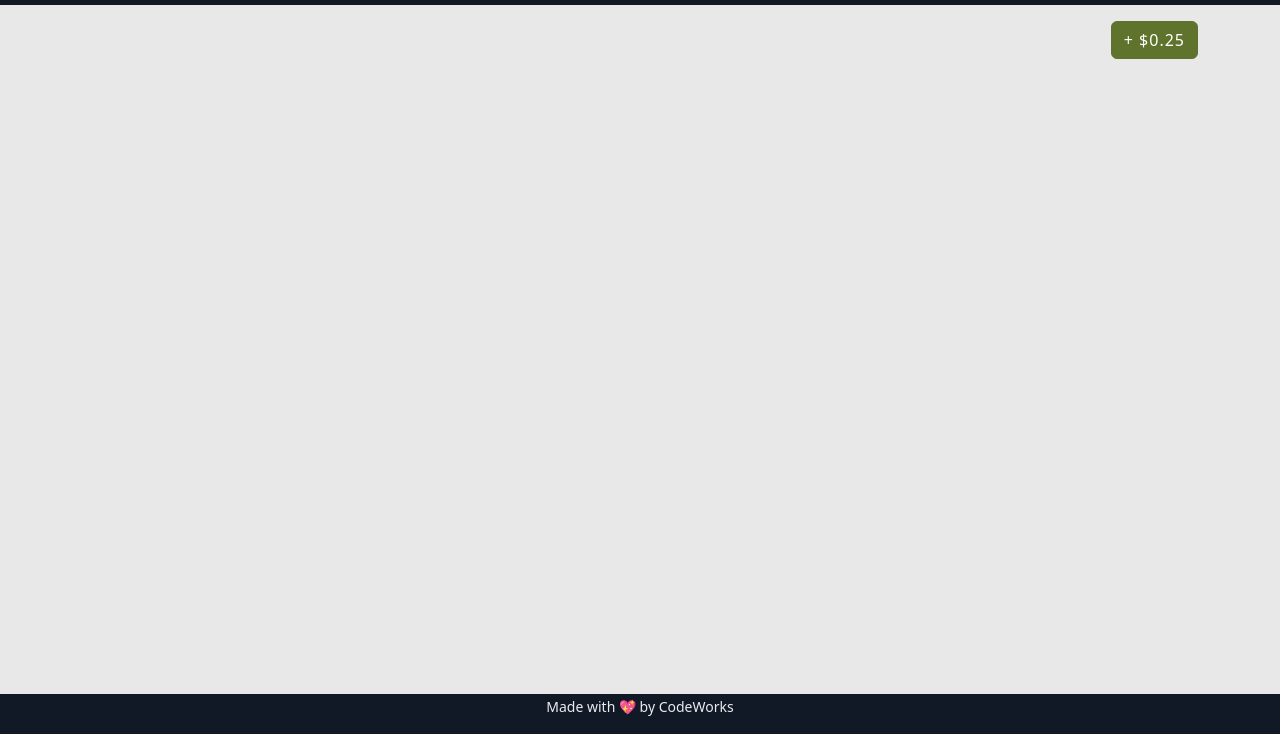
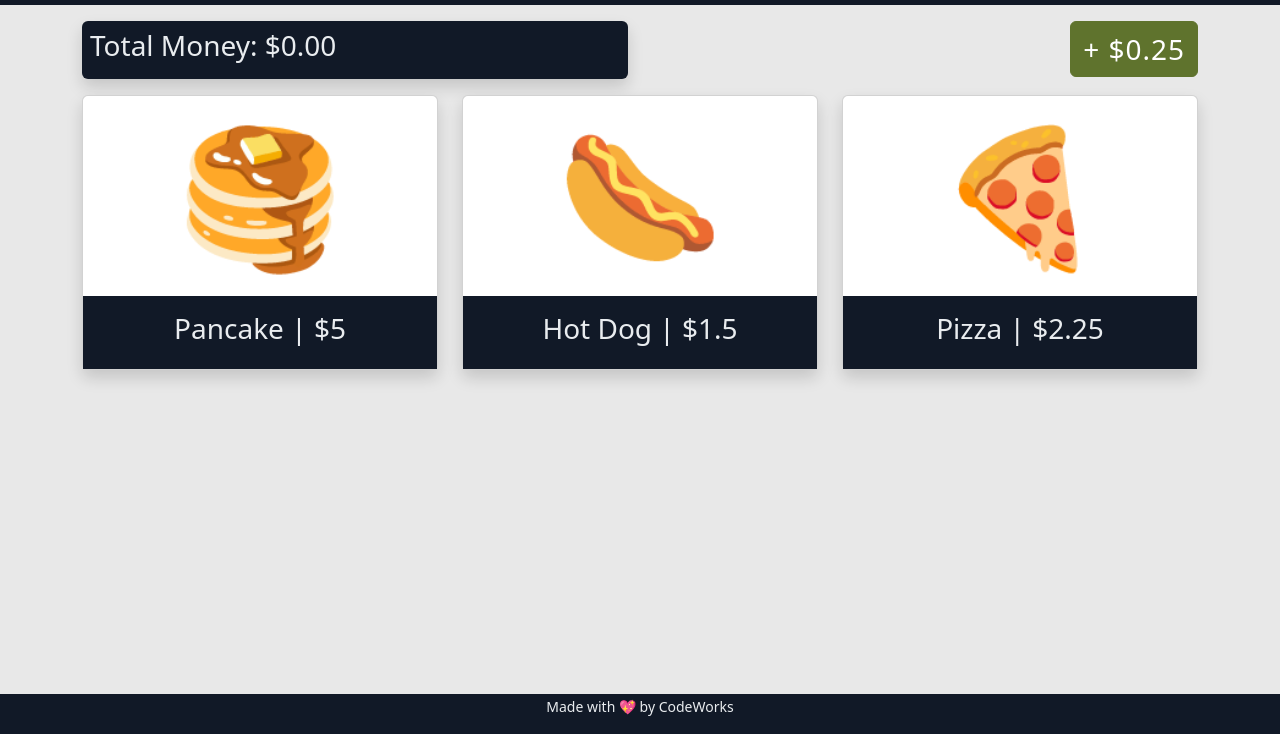
Before and after one commit to smithtaylord/vendr, a website with bundled scripts: page index.html in a window 1280 px wide. Shown: the part 66-800 px from the top of the page. Built offline with nearby package versions, Linux system fonts and the light colour scheme; a script that the page names is missing.

Commit message:
project is working!

```diff
--- a/app/App.js
+++ b/app/App.js
@@ -1,7 +1,9 @@
+import { SnacksController } from "./Controllers/SnacksController.js";
 import { ValuesController } from "./Controllers/ValuesController.js";
 
 class App {
   // valuesController = new ValuesController();
+  snacksController = new SnacksController()
 }
 
 window["app"] = new App();
--- a/app/AppState.js
+++ b/app/AppState.js
@@ -8,7 +8,7 @@ class AppState extends EventEmitter {
   /** @type {import('./Models/Value').Value[]} */
   values = loadState('values', [Value])
 
-  /** @type {import('./Models/').[]} */
+  /** @type {import('./Models/Snack').Snack[]} */
   snacks = [
     new Snack({
       name: 'Pancake',
@@ -26,7 +26,7 @@ class AppState extends EventEmitter {
       emoji: '🍕'
     })
   ]
-  /** @type {import('./Models/').[]} */
+  /** @type {number} */
   money = 0
 
 
--- a/app/Controllers/SnacksController.js
+++ b/app/Controllers/SnacksController.js
@@ -1,6 +1,7 @@
 import { appState } from "../AppState.js";
 import { snacksService } from "../Services/SnacksService.js";
-import { setText } from "../Utils/Writer.js";
+import { Pop } from "../Utils/Pop.js";
+import { setHTML, setText } from "../Utils/Writer.js";
 
 function _drawMoney() {
     let money = appState.money
@@ -11,18 +12,33 @@ function _drawMoney() {
     setText('money', template)
 }
 
-function_drawSnacks(){
-
+function _drawSnacks() {
+    let snacks = appState.snacks
+    let template = ''
+    snacks.forEach(s => template += s.Template)
+    setHTML('snacks', template)
 
 }
 export class SnacksController {
     constructor() {
         _drawMoney()
+        _drawSnacks()
         appState.on('money', _drawMoney)
     }
 
     addMoney() {
         snacksService.addMoney()
+    }
+
+    purchaseSnack(name) {
+        console.log('you purchased', name);
+        let money = appState.money
+        let currentSnack = appState.snacks.find(s => s.name == name)
+        if (currentSnack.price > money) {
+            Pop.toast('You need more money', 'error', 'center', 3000, true)
+        } else {
+            snacksService.purchaseSnack(name)
+        }
 
     }
 
--- a/app/Models/Snack.js
+++ b/app/Models/Snack.js
@@ -7,5 +7,17 @@ export class Snack {
         this.emoji = data.emoji
     }
 
+    get Template() {
+        return `
+        <div class="col-4 my-3">
+        <div class="card shadow" id="">
+        <h1 class="text-center py-3 emoji-lg selectable" onclick="app.snacksController.purchaseSnack('${this.name}')">${this.emoji}</h1>
+        <div class="card-body bg-dark text-light text-center">
+        <h3>${this.name} | $${this.price} </h3>
+        </div>
+        </div>
+        </div>
+`
 
+    }
 }
--- a/app/Services/SnacksService.js
+++ b/app/Services/SnacksService.js
@@ -0,0 +1,18 @@
+import { appState } from "../AppState.js"
+
+class SnacksService {
+    addMoney() {
+        appState.money += .25
+        console.log('You now have this much money', appState.money);
+    }
+
+    purchaseSnack(name) {
+        let currentSnack = appState.snacks.find(s => s.name == name)
+        appState.money -= currentSnack.price
+
+    }
+
+}
+
+
+export const snacksService = new SnacksService()
--- a/assets/style/style.css
+++ b/assets/style/style.css
@@ -1 +1,4 @@
 /* BASIC STYLES HERE */
+.emoji-lg {
+    font-size: 100pt;
+}
--- a/index.html
+++ b/index.html
@@ -28,16 +28,26 @@
   <main>
     <div class="container">
       <div class="row">
-        <div class="col-12">
+        <div class="col-6">
+          <div class="mt-3 bg-dark text-light p-2 rounded shadow">
+            <h3 id="money">Total Money: $1.00</h3>
+          </div>
+        </div>
+        <div class="col-6">
           <div class="d-flex justify-content-end mt-3">
-            <button onclick="" class="btn btn-success">+ $0.25</button>
+            <button onclick="app.snacksController.addMoney()" class="btn btn-success fs-3">+ $0.25</button>
           </div>
         </div>
       </div>
-      <div class="row">
-        <div class="col-12">
-          <div id=""></div>
-        </div>
+      <div class="row" id="snacks">
+        <!-- <div class="col-4 my-3">
+          <div class="card shadow" id="">
+            <h1 class="text-center py-3 emoji-lg">🥞</h1>
+            <div class="card-body bg-dark text-light text-center">
+              <h3>Pancakes | $5.00 </h3>
+            </div>
+          </div>
+        </div> -->
       </div>
     </div>
   </main>
```
